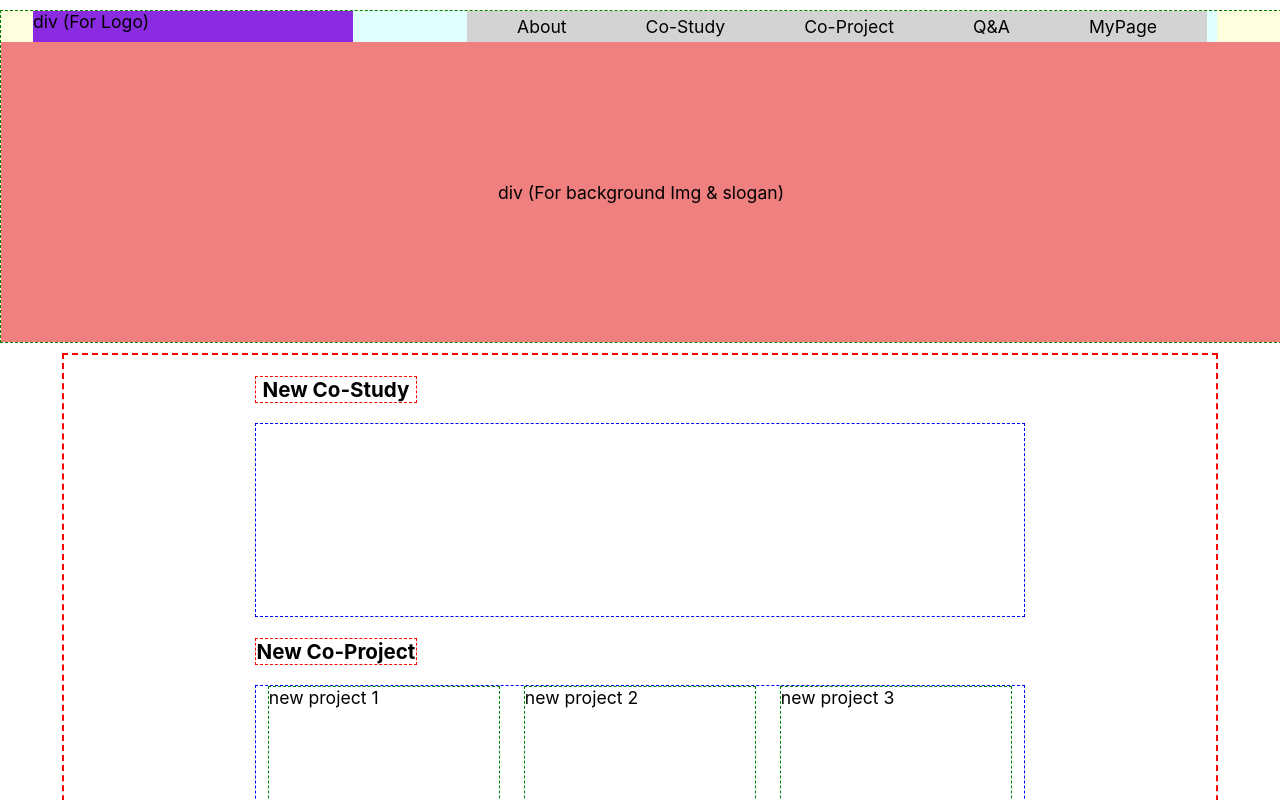
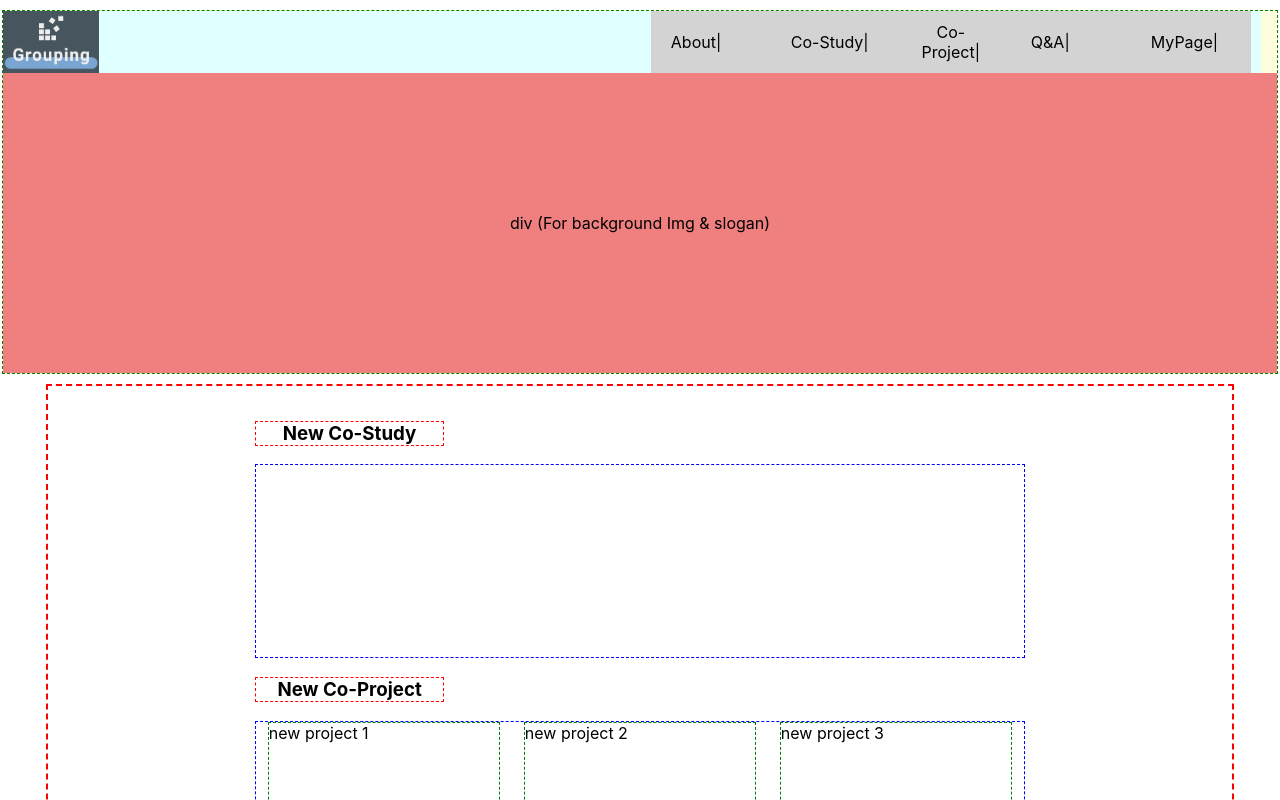
Before and after one commit to dlwlsdn201/sideproject_grouping, a React (Create React App) app: page / in a window 1280 px wide. Shown: the top 800 px of the page. Built offline with nearby package versions, Linux system fonts and the light colour scheme.

Commit message:
push Test

```diff
--- a/public/index.html
+++ b/public/index.html
@@ -3,7 +3,7 @@
   <head>
     <meta charset="utf-8" />
     <link rel="icon" href="%PUBLIC_URL%/favicon.ico" />
-    <meta name="viewport" content="width=device-width, initial-scale=1" />
+    <!-- <meta name="viewport" content="width=device-width, initial-scale=1" /> -->
     <meta name="theme-color" content="#000000" />
     <meta
       name="description"
--- a/src/App.js
+++ b/src/App.js
@@ -16,9 +16,11 @@ class App extends Component{
 }
 
 const AppWrap = styled.div`
-  font-size : 1.1rem;
-  width : 100vw;
+  font-size : 1rem;
+  width : 100%;
   height: 100vh;
+  max-width : 100%;
+  max-height : 100%;
   margin : 0 ;
   display : flex;
   flex-direction : column;
--- a/src/Components/mainBody.js
+++ b/src/Components/mainBody.js
@@ -49,6 +49,7 @@ const BodyWrap = styled.section`
     align-items : center ;
     border : 2px dashed red;
     width : 90vw;
+    padding : 1em;
 `
 
 const CoStudyWrap = styled.div`
@@ -59,7 +60,7 @@ const CoStudyWrap = styled.div`
 const TitleBox = styled.h3`
     justify-self : flex-start;
     border : 1px dashed red;
-    width : 10rem;
+    width : 10em;
     text-align : center;
     `
 
--- a/src/Components/mainHeader.js
+++ b/src/Components/mainHeader.js
@@ -1,5 +1,6 @@
 import React, { Component } from 'react';
 import styled from 'styled-components';
+import logoImg from '../images/logo.png'
 
 class MainHeader extends Component {
     render() {
@@ -8,15 +9,19 @@ class MainHeader extends Component {
                     <div className="Header__top">
                         <HeaderTop>
                             <LogoWrap>
-                                {/* 로고 이미지 들어갈 곳 */}
-                                div (For Logo)
+                                <img src={logoImg} width="100%"></img>
                             </LogoWrap>
                             <NavWrap>
-                                <span className="navMenu__About">About</span>
-                                <span className="navMenu__Co-Study">Co-Study</span>
+                                <NavMenu><Link href="#">About</Link></NavMenu>
+                                <NavMenu><Link href="#">Co-Study</Link></NavMenu>
+                                <NavMenu><Link href="#">Co-Project</Link></NavMenu>
+                                <NavMenu><Link href="#">Q&A</Link></NavMenu>
+                                <NavMenu><Link href="#">MyPage</Link></NavMenu>
+                                {/* <span className="navMenu__About">About</span> */}
+                                {/* <span className="navMenu__Co-Study">Co-Study</span>
                                 <span className="navMenu__Co-Project">Co-Project</span>
                                 <span className="navMenu__Q&A">Q&A</span>
-                                <span className="navMenu__MyPage">MyPage</span>
+                                <span className="navMenu__MyPage">MyPage</span> */}
                             </NavWrap>
                         </HeaderTop>
                     </div>
@@ -29,7 +34,7 @@ class MainHeader extends Component {
 }
 
 const HeaderWrap = styled.header`
-    width :100vw;
+    width :99.5%;   /*헤더 완성되면 border 제거 후 width:100%로 맞추기*/
     margin : 10px auto;
     border : 1px dashed green;
     background-color : lightyellow;
@@ -38,40 +43,62 @@ const HeaderWrap = styled.header`
 const HeaderTop = styled.div`
     display : flex;
     justify-content : space-between;
-    margin : auto 2rem;
-    margin-right : 4rem;
+    margin-right : 1rem;
     background-color : lightcyan;
 `
+
+const LogoWrap = styled.nav`
+    display : inherit;
+    justify-content : center;
+    width : 6em;
+    /* max-width : 30em; */
+    min-width : 5em;
+    padding : 0;
+    background-color : blueviolet;
+`
+
 const NavWrap = styled.nav`
     display : flex;
-    width : 40rem;
-    /* max-width : 50rem;
-    min-width : 30rem; */
+    width : 35em;
+    max-width : 50rem;
+    min-width : 35rem;
+    height : 3.2em;
     justify-content : space-between;
-    padding : 5px 50px;
+    padding : 5px 20px;
     margin : auto 10px;
     background-color : lightgrey;
 `
-const LogoWrap = styled.nav`
-    width : 20rem;
-    max-width : 30rem;
-    min-width : 10rem;
-    background-color : blueviolet;
+
+const NavMenu = styled.div`
+    display : flex;
+    align-items : center;
+    width : 5em;
+    text-align : center;
+    padding : 0;
 `
+const Link = styled.a`
+    text-decoration : none;
+    color : black;
 
+    ${NavMenu}:hover &{
+        cursor : pointer;
+        width : 100%;
+        padding : 0;
+    }
+
+    &::after{
+        content : "|";
+        left : 50px;
+    }
+`
 
 const HeaderBottom = styled.div`
     display : flex;
     justify-content : center;
     align-items : center;
     height: 300px;
+    /* width: 100%; */
     background-color : lightcoral;
 `
 
-
-
-
-
-
-
 export default MainHeader;
```
Also changed, not shown: src/Components/MainBody_NewCoStudy.js (+10 -10 lines), src/css/nav.css (added), src/images/logo.png (added).
